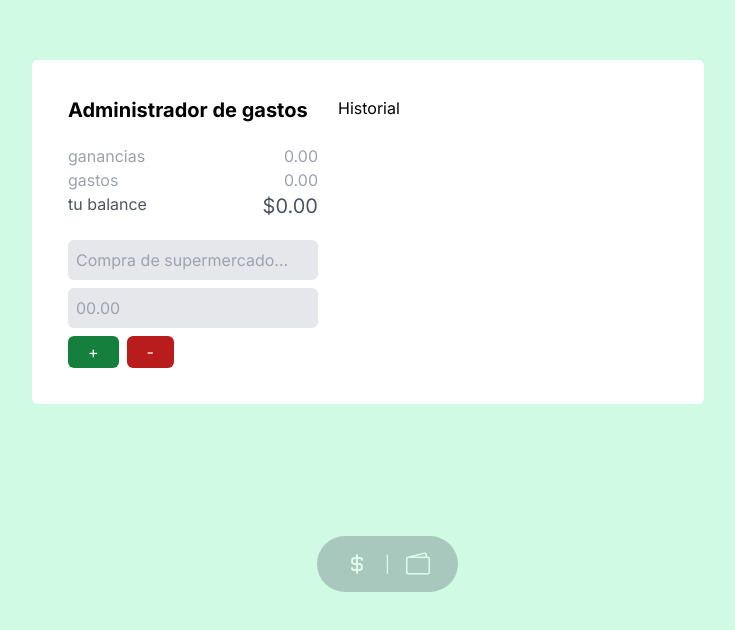
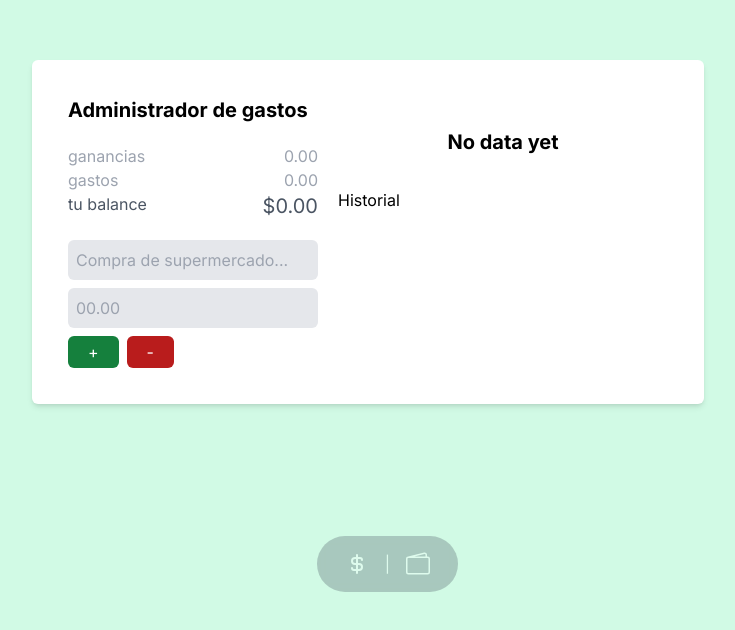
Before and after one commit to ElDev1/currency-app, a Next.js app: page /dashboard in a window 1280 px wide. Shown: the part 168-798 px from the top of the page, without its empty margins (272-1007 px from the left). Built offline with nearby package versions, Linux system fonts and the light colour scheme.

Commit message:
create ExpenseChart component

```diff
--- a/package.json
+++ b/package.json
@@ -21,7 +21,8 @@
     "react": "18.2.0",
     "react-dom": "18.2.0",
     "tailwindcss": "3.3.2",
-    "typescript": "5.0.4"
+    "typescript": "5.0.4",
+    "victory": "^36.6.10"
   },
   "devDependencies": {
     "@types/jsdom": "^21.1.1",
--- a/src/app/dashboard/page.tsx
+++ b/src/app/dashboard/page.tsx
@@ -1,5 +1,6 @@
 'use client'
 
+import { ExpenseChart } from "@/components/ExpenseChart"
 import { ExpenseTracker } from "@/components/ExpenseTracker"
 import HistoryCard from "@/components/HistoryCard"
 import { useEffect, useState } from "react"
@@ -22,9 +23,10 @@ export default function Page() {
   const [historyList, setHistoryList] = useState<HistoryElement[]>([])
 
   return (
-    <section className="bg-white p-9 rounded-md flex gap-5 max-w-2xl w-full">
+    <section className="bg-white p-9 shadow-md rounded-md flex gap-5 max-w-2xl w-full">
       <ExpenseTracker historyList={historyList} setHistoryList={setHistoryList}/>
-      <div className="max-w-5xl w-full">
+      <div className="max-w-5xl w-full flex flex-col flex-1">
+        <ExpenseChart historyList={historyList}/>
         <h1>Historial</h1>
         <div className="flex flex-col gap-1">
           {
--- /dev/null
+++ b/src/components/ExpenseChart.tsx
@@ -0,0 +1,73 @@
+import { VictoryPie } from "victory";
+
+type historyObj = {
+    id: number
+    text: string
+    amount: number
+  }
+
+  interface Props {
+      historyList: historyObj[]
+  }
+
+export function ExpenseChart({ historyList } : Props) {
+  const totalIncomes = historyList
+    .filter((elem) => elem.amount > 0)
+    .reduce((acc, elem) => (acc += elem.amount), 0);
+
+  const totalExpenses = historyList
+    .filter((elem) => elem.amount < 0)
+    .reduce((acc, elem) => (acc += elem.amount), 0) * -1;
+
+  console.log({
+    totalIncomes,
+    totalExpenses,
+  });
+
+  const expensesPercentage = Math.round((totalExpenses / totalIncomes) * 100);
+  const incomesPercentage = (100 - (expensesPercentage))
+
+  if (!totalIncomes && !totalExpenses) {
+    return (
+      <div className="p-4 my-2">
+        <div className="h-full flex items-center justify-center w-full flex-col">
+          <h1 className="text-xl font-bold my-2">No data yet</h1>
+        </div>
+      </div>
+    );
+  }
+
+  if(totalIncomes - totalExpenses < 0) {
+    return (
+      <div>
+        <VictoryPie
+          colorScale={["#e74c3c", "#2ecc71"]}
+          data={[
+            { x: "Expenses", y: 100 },
+            { x: "Incomes", y: 0 },
+          ]}
+          animate={{
+            duration: 200,
+          }}
+          labels={({ datum }) => datum.y}
+        />
+      </div>
+    )
+  }
+
+  return (
+    <div>
+      <VictoryPie
+        colorScale={["#e74c3c", "#2ecc71"]}
+        data={[
+          { x: `${expensesPercentage}`, y: expensesPercentage },
+          { x: `${incomesPercentage}`, y: incomesPercentage },
+        ]}
+        animate={{
+          duration: 200,
+        }}
+
+      />
+    </div>
+  );
+}
```
Also changed, not shown: 1 other file (tests, documents, lock files or other folders).
